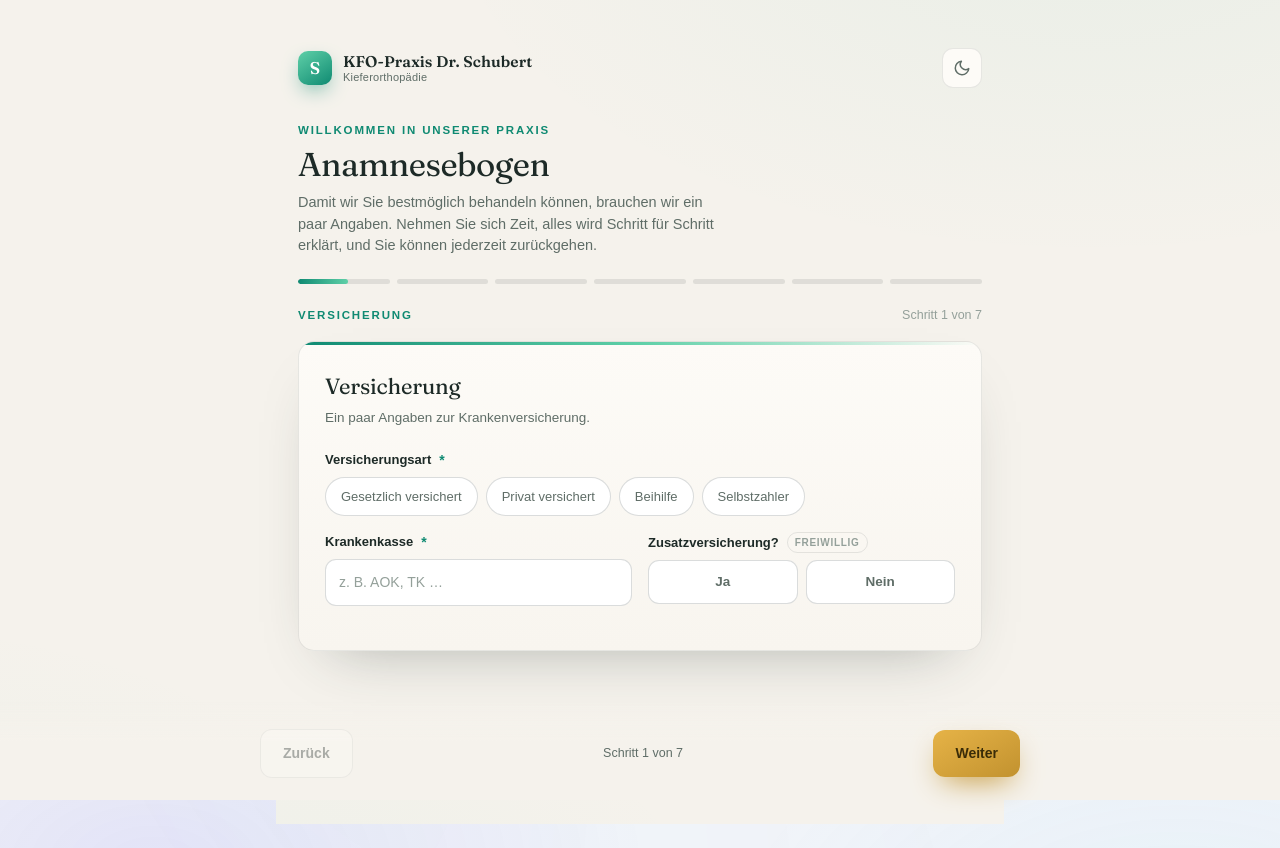
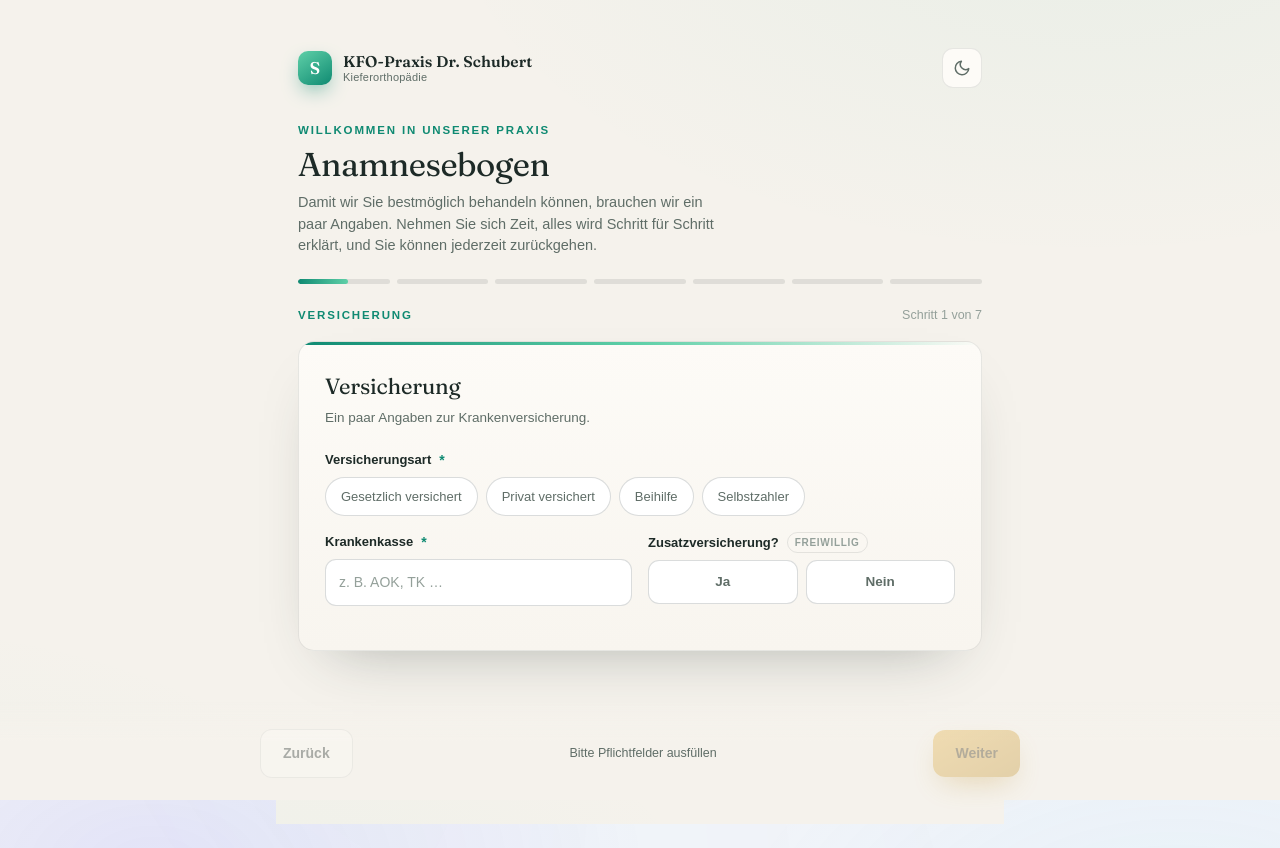
Before and after one commit to juanschu-bear/anima-cura, a Next.js app: page /patient/anamnese in a window 1280 px wide. Built offline with nearby package versions, Linux system fonts and the light colour scheme.

Commit message:
Anima Sign: Pflichtfeld-Pruefung

```diff
--- a/src/components/patient/AnamneseForm.tsx
+++ b/src/components/patient/AnamneseForm.tsx
@@ -203,10 +203,25 @@ const CONSENTS: ConsentDef[] = [
   { key: "ew_anima", label: "Ich stimme zu, dass meine Daten in der Anima Cura Plattform gespeichert und verarbeitet werden, damit ich Unterlagen, Termine und Rechnungen dort einsehen kann, und dass ich über die Plattform für Folgetermine kontaktiert werden darf.", pflicht: false },
 ];
 
-const SignaturePad = forwardRef<HTMLCanvasElement>(function SignaturePad(_props, ref) {
+const REQUIRED_FIELDS: Record<StepName, string[]> = {
+  versicherung: ["versicherungsart", "krankenkasse"],
+  patient: [
+    "patient_vorname", "patient_nachname", "patient_geburtsdatum", "patient_geschlecht",
+    "patient_telefon", "patient_strasse", "patient_hausnummer", "patient_plz",
+    "patient_wohnort", "patient_email", "patient_mobil",
+  ],
+  versicherter: ["vp_vorname", "vp_nachname", "vp_telefon"],
+  behandlung: ["besuchsgrund"],
+  gesundheit: [...MEDS.map((m) => m.key), "g_zaehneputzen"],
+  einwilligungen: CONSENTS.filter((c) => c.pflicht).map((c) => c.key),
+  abschluss: ["abschluss_datum", "abschluss_ort"],
+};
+
+const SignaturePad = forwardRef<HTMLCanvasElement, { onInk?: (has: boolean) => void }>(function SignaturePad({ onInk }, ref) {
   const innerRef = useRef<HTMLCanvasElement | null>(null);
   useImperativeHandle(ref, () => innerRef.current as HTMLCanvasElement, []);
   const drawing = useRef(false);
+  const inked = useRef(false);
   const last = useRef<{ x: number; y: number } | null>(null);
 
   useEffect(() => {
@@ -248,6 +263,7 @@ const SignaturePad = forwardRef<HTMLCanvasElement>(function SignaturePad(_props,
     ctx.lineTo(p.x, p.y);
     ctx.stroke();
     last.current = p;
+    if (!inked.current) { inked.current = true; if (onInk) onInk(true); }
   };
 
   const end = () => {
@@ -259,6 +275,8 @@ const SignaturePad = forwardRef<HTMLCanvasElement>(function SignaturePad(_props,
     const c = innerRef.current;
     const ctx = c?.getContext("2d");
     if (c && ctx) ctx.clearRect(0, 0, c.width, c.height);
+    inked.current = false;
+    if (onInk) onInk(false);
   };
 
   return (
@@ -284,6 +302,7 @@ export function AnamneseForm({ patientId, modus = "patient" }: Props) {
   const [data, setData] = useState<Record<string, unknown>>({});
   const [stepName, setStepName] = useState<StepName>("versicherung");
   const [done, setDone] = useState(false);
+  const [sig1Inked, setSig1Inked] = useState(false);
 
   const sig1 = useRef<HTMLCanvasElement | null>(null);
   const sig2 = useRef<HTMLCanvasElement | null>(null);
@@ -301,6 +320,20 @@ export function AnamneseForm({ patientId, modus = "patient" }: Props) {
   const visibleSteps = STEPS.filter((s) => s !== "versicherter" || isMinor);
   const pos = visibleSteps.indexOf(stepName);
   const total = visibleSteps.length;
+
+  const stepValid = (step: StepName): boolean => {
+    for (const key of REQUIRED_FIELDS[step]) {
+      const v = data[key];
+      if (step === "einwilligungen") {
+        if (v !== true) return false;
+      } else if (typeof v !== "string" || v.trim() === "") {
+        return false;
+      }
+    }
+    if (step === "abschluss" && !sig1Inked) return false;
+    return true;
+  };
+  const currentValid = stepValid(stepName);
 
   const scrollTop = () => window.scrollTo({ top: 0, behavior: "smooth" });
 
@@ -332,10 +365,12 @@ export function AnamneseForm({ patientId, modus = "patient" }: Props) {
     setData({});
     setStepName("versicherung");
     setDone(false);
+    setSig1Inked(false);
     scrollTop();
   };
 
   const goNext = () => {
+    if (!stepValid(stepName)) return;
     if (pos >= total - 1) { submit(); return; }
     setStepName(visibleSteps[pos + 1]);
     scrollTop();
@@ -522,7 +557,7 @@ export function AnamneseForm({ patientId, modus = "patient" }: Props) {
               <div className="field"><label>Datum <span className="req">*</span></label><input type="date" value={txt("abschluss_datum")} onChange={(e) => set("abschluss_datum", e.target.value)} /></div>
               <div className="field"><label>Ort <span className="req">*</span></label><input type="text" value={txt("abschluss_ort")} onChange={(e) => set("abschluss_ort", e.target.value)} /></div>
             </div>
-            <div className="field col-2"><label>Unterschrift des/der Versicherten <span className="req">*</span></label><SignaturePad ref={sig1} /></div>
+            <div className="field col-2"><label>Unterschrift des/der Versicherten <span className="req">*</span></label><SignaturePad ref={sig1} onInk={setSig1Inked} /></div>
             {data.vp2_vorhanden === "ja" && (
               <div className="field col-2"><label>Unterschrift des weiteren Erziehungsberechtigten</label><SignaturePad ref={sig2} /></div>
             )}
@@ -587,8 +622,8 @@ export function AnamneseForm({ patientId, modus = "patient" }: Props) {
         <div className="nav">
           <div className="inner">
             <button className="btn" type="button" onClick={goBack} disabled={pos === 0}>Zurück</button>
-            <span className="plabel">{"Schritt " + (pos + 1) + " von " + total}</span>
-            <button className="btn primary" type="button" onClick={goNext}>{pos === total - 1 ? "Absenden" : "Weiter"}</button>
+            <span className="plabel">{currentValid ? "Schritt " + (pos + 1) + " von " + total : "Bitte Pflichtfelder ausfüllen"}</span>
+            <button className="btn primary" type="button" onClick={goNext} disabled={!currentValid}>{pos === total - 1 ? "Absenden" : "Weiter"}</button>
           </div>
         </div>
       )}
```
